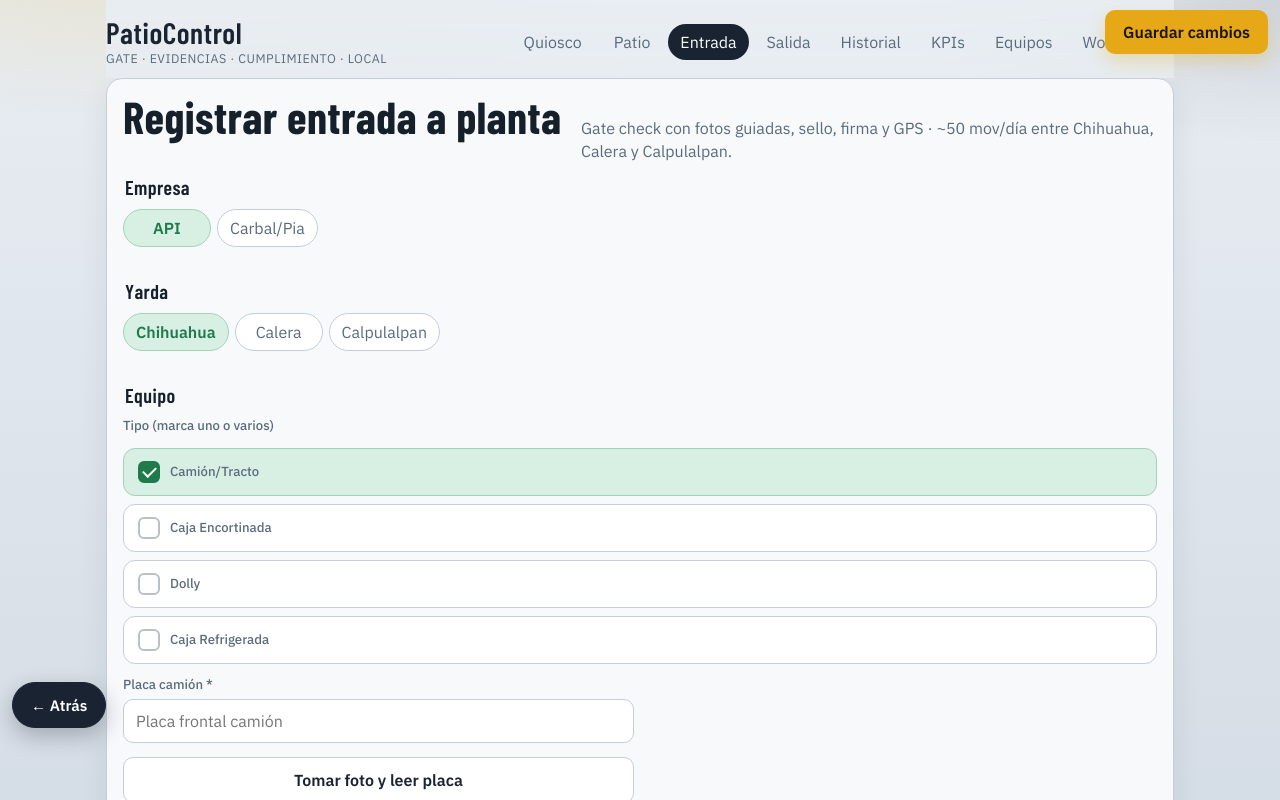
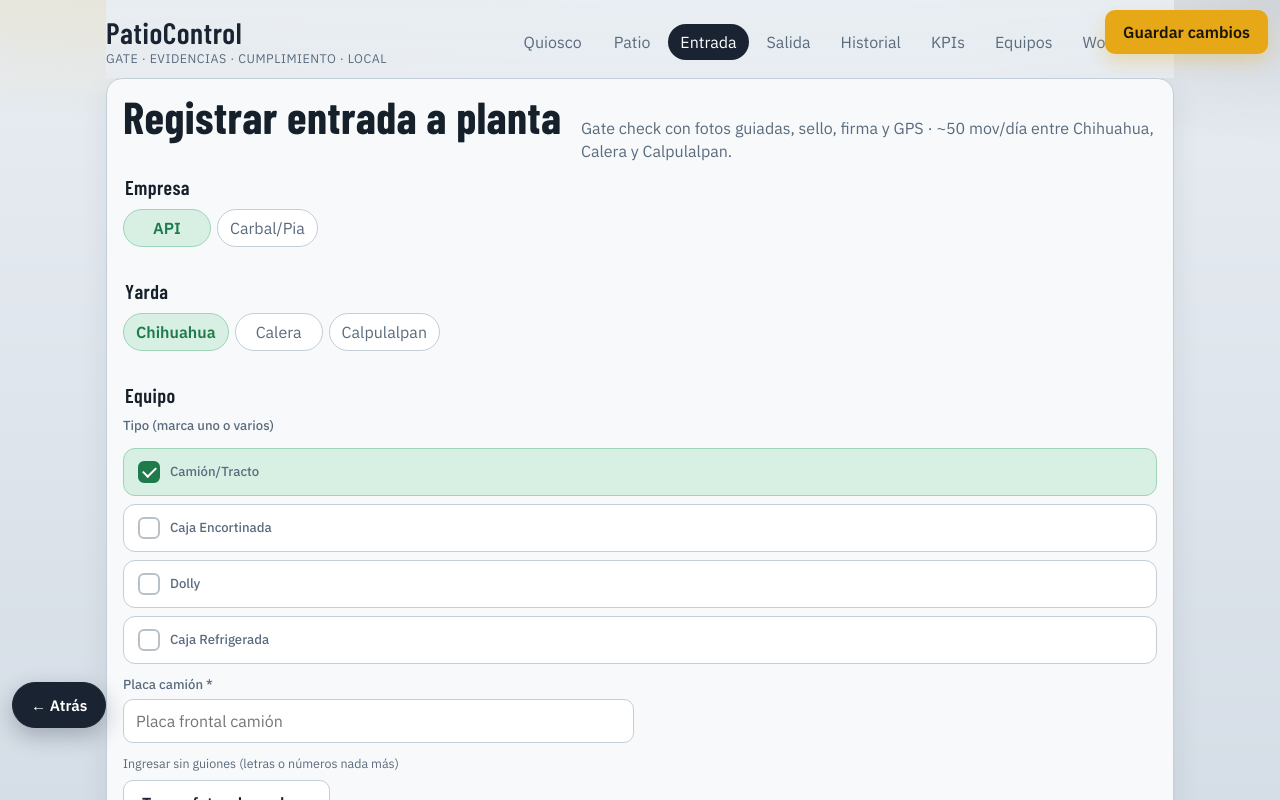
Before and after one commit to admin1850/patio-control, a React (Vite) app: page / in a window 1280 px wide. Both pictures are taken after a click on the button "Entrada". Shown: the top 800 px of the page. Built offline with nearby package versions, Linux system fonts and the light colour scheme.

Commit message:
feat: leyenda sin guiones + OCR visible en todo campo de placa
Bajo cada casilla de placa: leyenda fija y botón Tomar foto y leer placa
(Plate Recognizer), sin quitar el tecleo manual.

```diff
--- a/src/components/PlacaQuickOcr.jsx
+++ b/src/components/PlacaQuickOcr.jsx
@@ -1,15 +1,19 @@
 import { useRef, useState } from 'react'
 import { compressPlateImage, normalizePlacaMX, readPlacaFromDataUrl } from '../lib/placaOcr.js'
 
+export const PLACA_HINT = 'Ingresar sin guiones (letras o números nada más)'
+
 /**
- * Botón junto a cualquier campo de placa:
- * cámara → JPEG → Plate Recognizer / Vision → llena el campo sin guiones.
+ * Debajo de cualquier campo de placa:
+ * leyenda + botón cámara → Plate Recognizer / Vision → llena sin guiones.
+ * El tecleo manual en el input de arriba siempre sigue disponible.
  */
 export default function PlacaQuickOcr({
   slotId = 'placa',
   onPlaca,
   onPhoto,
   label = 'Tomar foto y leer placa',
+  showHint = true,
 }) {
   const inputRef = useRef(null)
   const [busy, setBusy] = useState(false)
@@ -41,7 +45,7 @@ export default function PlacaQuickOcr({
         setMsg(
           `Lectura débil (${Math.round((result.confidence || 0) * 100)}% · ${result.engine}${
             placa ? `: ${placa}` : ''
-          }). No se llenó el campo. Acerca más o configura Plate Recognizer en Cloud.`,
+          }). No se llenó el campo. Acerca más o teclea a mano. Configura Plate Recognizer en Cloud si hace falta.`,
         )
       }
     } catch (e) {
@@ -54,9 +58,10 @@ export default function PlacaQuickOcr({
 
   return (
     <div className="placa-quick-ocr">
+      {showHint ? <p className="placa-hint">{PLACA_HINT}</p> : null}
       <button
         type="button"
-        className="btn soft"
+        className="btn soft placa-ocr-btn"
         disabled={busy}
         onClick={() => inputRef.current?.click()}
       >
--- a/src/index.css
+++ b/src/index.css
@@ -965,8 +965,19 @@ html.kiosk .btn-back-fixed {
 }
 .placa-quick-ocr {
   gap: 8px;
-  margin-top: 8px;
+  margin-top: 6px;
   display: grid;
+}
+.placa-hint {
+  color: var(--muted);
+  margin: 0;
+  font-size: 0.78rem;
+  line-height: 1.35;
+}
+.placa-ocr-btn {
+  justify-self: start;
+  width: auto;
+  min-height: 42px;
 }
 .placa-quick-preview {
   object-fit: cover;
```
